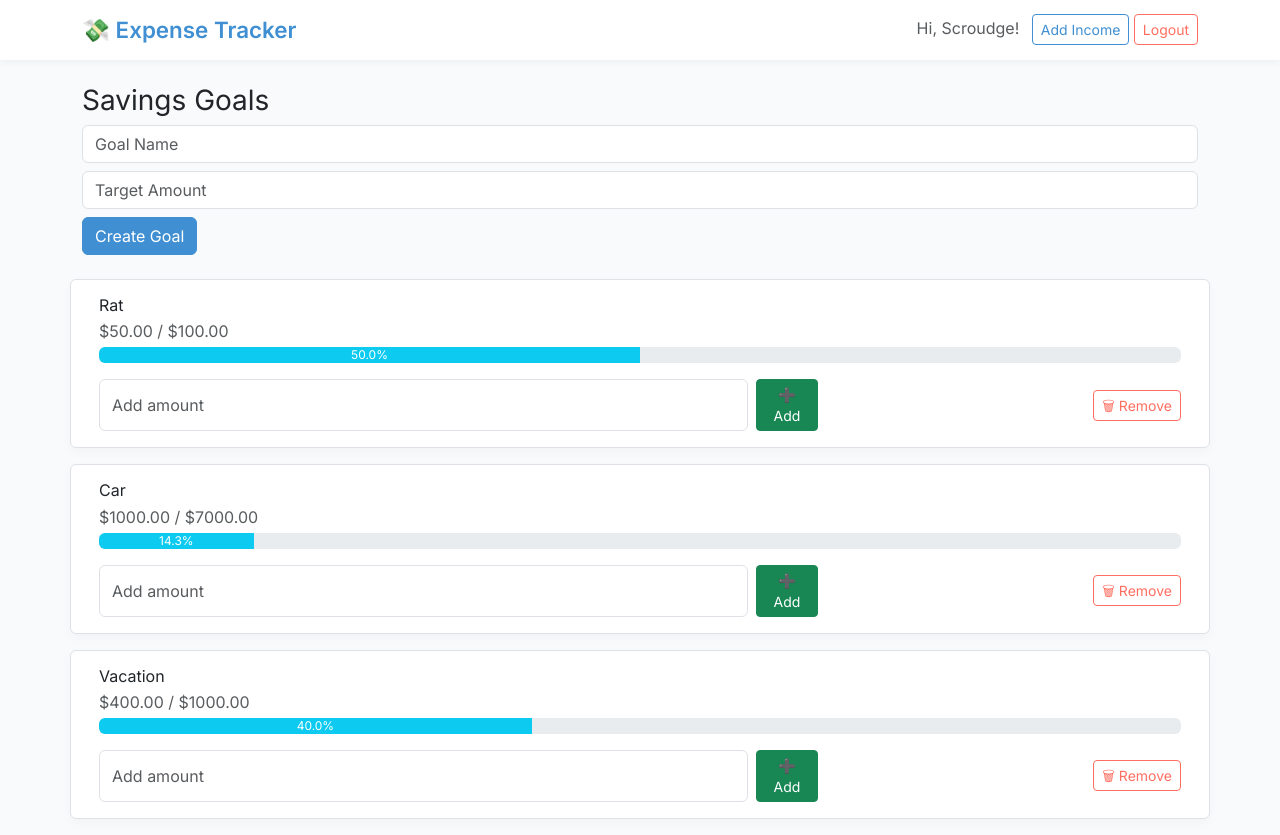
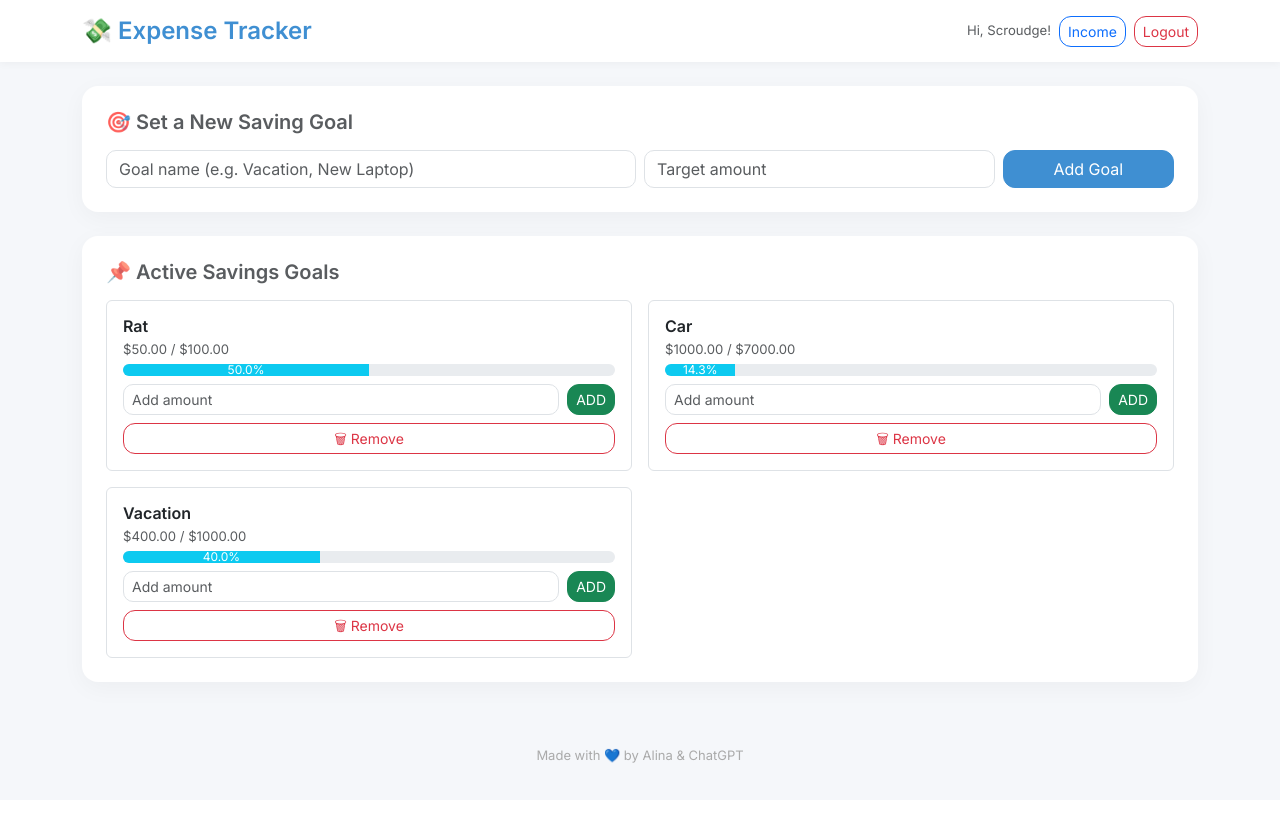
Before and after one commit to AlinaValebna/Expense-tracker, a Flask app: page /goals in a window 1280 px wide. After the commit the page ends 763 px from the top, so only its background shows below. Run offline with Flask 3, Linux system fonts and the light colour scheme; a user stored in the database is signed in; data comes from the database, SQL or seed files in the repository; both versions use the stored data as it was after the commit.

Commit message:
styling the templates

```diff
--- a/templates/base.html
+++ b/templates/base.html
@@ -1,4 +1,3 @@
-
 <!doctype html>
 <html lang="en">
 
@@ -6,42 +5,56 @@
   <meta charset="UTF-8">
   <title>💸 Expense Tracker</title>
   <meta name="viewport" content="width=device-width, initial-scale=1">
-  <script src="https://cdn.jsdelivr.net/npm/chart.js"></script>
+
   <!-- Bootstrap 5 -->
   <link href="https://cdn.jsdelivr.net/npm/bootstrap@5.3.0/dist/css/bootstrap.min.css" rel="stylesheet">
+
   <!-- Google Fonts -->
   <link href="https://fonts.googleapis.com/css2?family=Inter:wght@300;400;600&display=swap" rel="stylesheet">
+
   <style>
     body {
-      background-color: #f9fafc;
-      font-family: 'Inter', 'Segoe UI', sans-serif;
+      background-color: #f5f7fa;
+      font-family: 'Inter', sans-serif;
+      font-size: 15px;
     }
 
     .navbar {
       background-color: #ffffff;
-      box-shadow: 0 2px 8px rgba(0, 0, 0, 0.05);
+      box-shadow: 0 2px 8px rgba(0, 0, 0, 0.04);
     }
 
     .navbar-brand {
+      font-weight: 600;
       color: #3f8fd2;
-      font-weight: 600;
-      font-size: 1.4rem;
+      font-size: 1.5rem;
     }
 
-    .card,
-    .border {
+    .card {
       background-color: #ffffff;
+      border: none;
       border-radius: 16px;
-      box-shadow: 0 4px 12px rgba(0, 0, 0, 0.03);
+      box-shadow: 0 6px 24px rgba(0, 0, 0, 0.04);
+    }
+
+    .form-control,
+    .form-select {
+      border-radius: 10px;
+      transition: all 0.2s ease-in-out;
+    }
+
+    .form-control:focus,
+    .form-select:focus {
+      border-color: #3f8fd2;
+      box-shadow: 0 0 0 0.2rem rgba(63, 143, 210, 0.2);
+    }
+
+    .btn {
+      border-radius: 12px;
     }
 
     .btn-primary {
       background-color: #3f8fd2;
-      border-color: #3f8fd2;
-    }
-
-    .btn-outline-primary {
-      color: #3f8fd2;
       border-color: #3f8fd2;
     }
 
@@ -50,30 +63,35 @@
       color: white;
     }
 
-    .btn-outline-danger {
-      border-color: #ff6f61;
-      color: #ff6f61;
-    }
-
     .btn-outline-danger:hover {
       background-color: #ff6f61;
       color: white;
     }
 
-    .form-control:focus,
-    .form-select:focus {
-      border-color: #3f8fd2;
-      box-shadow: 0 0 0 0.2rem rgba(63, 143, 210, 0.25);
+    h5,
+    h6 {
+      font-weight: 600;
+    }
+
+    .progress {
+      height: 12px;
+      border-radius: 6px;
+    }
+
+    .progress-bar {
+      transition: width 0.6s ease;
     }
 
     .badge {
-      font-size: 0.85rem;
+      font-size: 0.8rem;
     }
 
-    h5 {
-      font-weight: 600;
+    footer {
+      font-size: 13px;
+      color: #aaa;
+      padding: 1rem 0;
+      text-align: center;
     }
-
   </style>
 </head>
 
@@ -82,22 +100,26 @@
   <nav class="navbar navbar-expand-lg mb-4">
     <div class="container">
       <a class="navbar-brand" href="{{ url_for('index') }}">💸 Expense Tracker</a>
-      <div class="ms-auto">
+      <div class="ms-auto d-flex gap-2">
         {% if current_user.is_authenticated %}
-        <span class="me-2 text-muted">Hi, {{ current_user.username }}!</span>
-        <a href="{{ url_for('income') }}" class="btn btn-outline-primary btn-sm">Add Income</a>
+        <span class="text-muted align-self-center small">Hi, {{ current_user.username }}!</span>
+        <a href="{{ url_for('income') }}" class="btn btn-outline-primary btn-sm">Income</a>
         <a href="{{ url_for('logout') }}" class="btn btn-outline-danger btn-sm">Logout</a>
         {% else %}
-        <a href="{{ url_for('login') }}" class="btn btn-outline-primary btn-sm me-2">Login</a>
+        <a href="{{ url_for('login') }}" class="btn btn-outline-primary btn-sm">Login</a>
         <a href="{{ url_for('register') }}" class="btn btn-primary btn-sm">Register</a>
         {% endif %}
       </div>
     </div>
   </nav>
 
-  <div class="container">
+  <div class="container pb-5">
     {% block content %}{% endblock %}
   </div>
+
+  <footer>
+    Made with 💙 by Alina & ChatGPT
+  </footer>
 
 </body>
 
--- a/templates/goals.html
+++ b/templates/goals.html
@@ -1,43 +1,50 @@
 {% extends "base.html" %}
 {% block content %}
-<h3>Savings Goals</h3>
 
-<form method="POST" class="mb-4">
-    <input type="text" name="name" placeholder="Goal Name" class="form-control mb-2" required>
-    <input type="number" name="target" step="0.01" placeholder="Target Amount" class="form-control mb-2" required>
-    <button type="submit" class="btn btn-primary">Create Goal</button>
+<div class="card p-4 mb-4">
+    <h5 class="text-muted mb-3">🎯 Set a New Saving Goal</h5>
+    <form method="POST" class="row g-2">
+        <div class="col-md-6">
+            <input type="text" name="name" class="form-control" placeholder="Goal name (e.g. Vacation, New Laptop)"
+                required>
+        </div>
+        <div class="col-md-4">
+            <input type="number" step="0.01" name="target" class="form-control" placeholder="Target amount" required>
+        </div>
+        <div class="col-md-2 d-grid">
+            <button type="submit" class="btn btn-primary">Add Goal</button>
+        </div>
     </form>
+</div>
 
+<div class="card p-4">
+    <h5 class="text-muted mb-3">📌 Active Savings Goals</h5>
+    <div class="row g-3">
         {% for goal in goals %}
-<div class="row align-items-center mb-3 p-3 border rounded">
-    <div class="col">
+        <div class="col-md-6">
+            <div class="border rounded p-3 h-100">
                 <h6 class="mb-1">{{ goal.name }}</h6>
-        <p class="mb-1 text-muted">${{ '%.2f' | format(goal.saved_amount) }} / ${{ '%.2f' | format(goal.target_amount)
-            }}</p>
-        <div class="progress mb-3" style="height: 16px;">
+                <div class="small text-muted mb-1">${{ '%.2f' | format(goal.saved_amount) }} / ${{ '%.2f' |
+                    format(goal.target_amount) }}</div>
+                <div class="progress mb-2">
                     <div class="progress-bar bg-info"
                         style="width: {{ (goal.saved_amount / goal.target_amount * 100) | round(1) }}%;">
                         {{ (goal.saved_amount / goal.target_amount * 100) | round(1) }}%
                     </div>
                 </div>
-
-        <div class="row g-2 align-items-center">
-            <div class="col-md-8">
-                <form method="POST" action="{{ url_for('add_saving', goal_id=goal.id) }}" class="d-flex">
-                    <input type="number" name="amount" step="0.01" class="form-control me-2" placeholder="Add amount"
-                        required>
-                    <button type="submit" class="btn btn-sm btn-success">➕ Add</button>
+                <form method="POST" action="{{ url_for('add_saving', goal_id=goal.id) }}"
+                    class="d-flex align-items-center gap-2 mb-2">
+                    <input type="number" name="amount" step="0.01" class="form-control form-control-sm"
+                        placeholder="Add amount" required>
+                    <button type="submit" class="btn btn-sm btn-success">ADD</button>
                 </form>
-            </div>
-            <div class="col-md-4 text-end">
                 <form method="POST" action="{{ url_for('delete_goal', goal_id=goal.id) }}">
-                    <button type="submit" class="btn btn-sm btn-outline-danger">🗑 Remove</button>
+                    <button type="submit" class="btn btn-sm btn-outline-danger w-100">🗑 Remove</button>
                 </form>
             </div>
         </div>
+        {% endfor %}
     </div>
 </div>
-{% else %}
-<p>No goals yet.</p>
-{% endfor %}
+
 {% endblock %}
```
Also changed, not shown: templates/budgets.html (+36 -21 lines), templates/income.html (+20 -11 lines), templates/login.html (+23 -15 lines), templates/register.html (+21 -9 lines), instance/expenses.db. Lines whose indentation alone changed are shown as unchanged.
